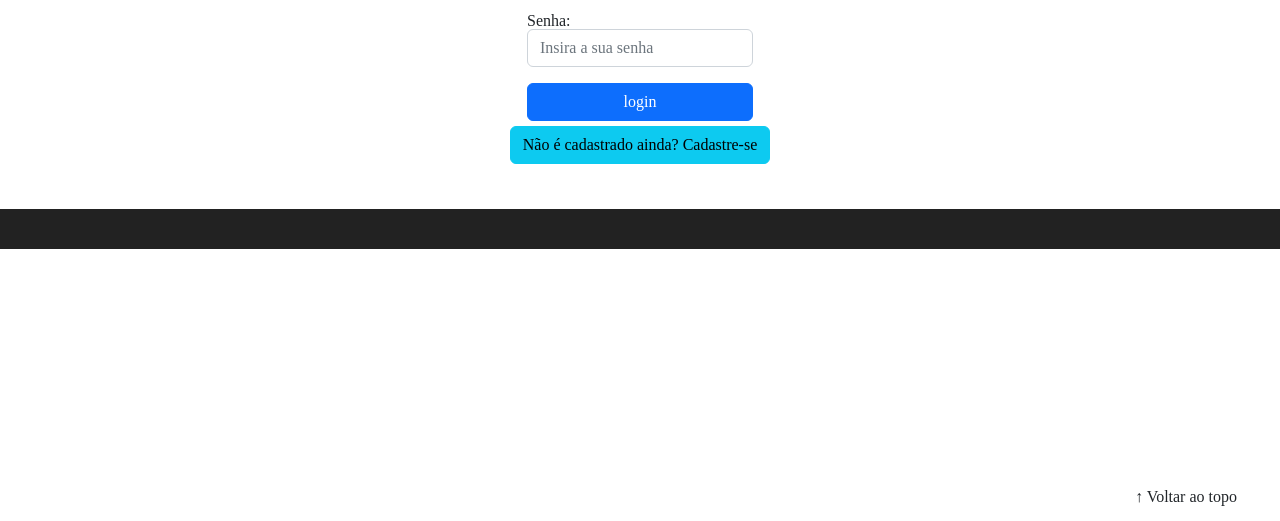
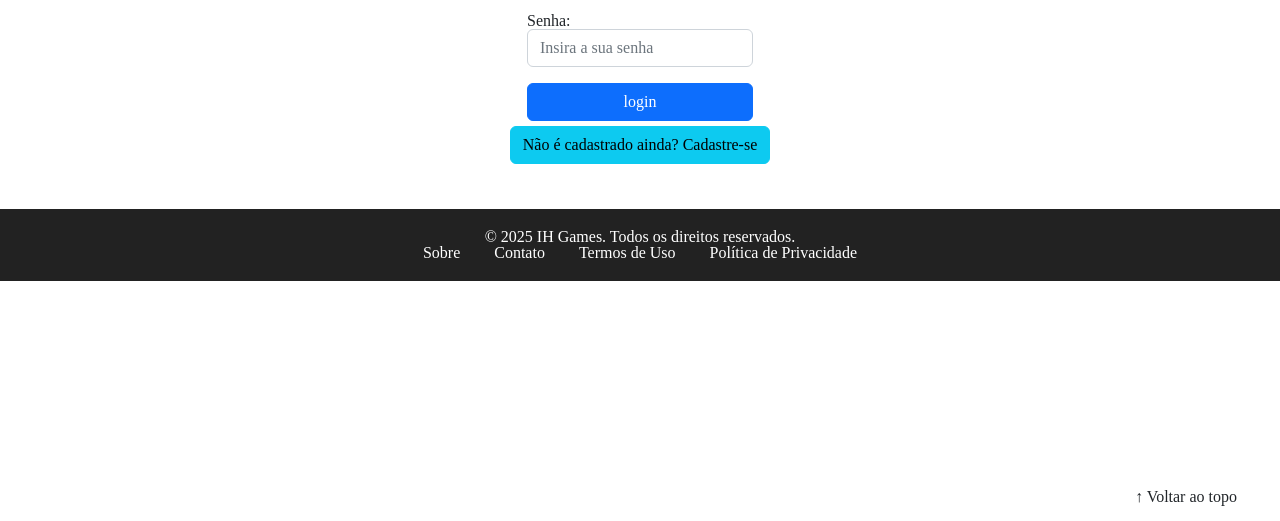
Before and after one commit to SirReinato-job/gameProjectFrontEnd, a plain HTML site: page src/pages/login.html in a window 1280 px wide. Shown: the part 279-800 px from the top of the page. Drawn offline with nearby package versions, Linux system fonts and the light colour scheme.

Commit message:
add footer na pagina de login

```diff
--- a/src/pages/login.html
+++ b/src/pages/login.html
@@ -175,7 +175,15 @@
     </main>
 
     <footer>
-      <p></p>
+      <div class="footer-content">
+        <p>&copy; 2025 IH Games. Todos os direitos reservados.</p>
+        <ul class="footer-links">
+          <li><a href="#">Sobre</a></li>
+          <li><a href="#">Contato</a></li>
+          <li><a href="#">Termos de Uso</a></li>
+          <li><a href="#">Política de Privacidade</a></li>
+        </ul>
+      </div>
     </footer>
 
     <button
```
